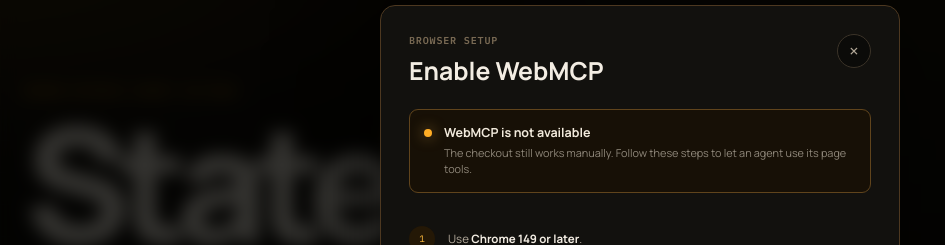
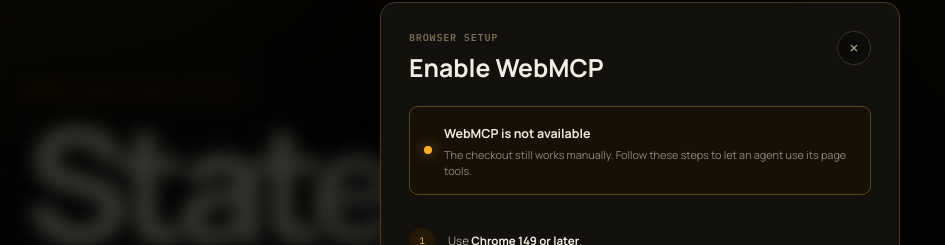
Before and after one commit to Iltwats/stateTrace, a React (Vite) app: page / in a window 1280 px wide. Both pictures are taken after a click on the button "WebMCP unavailable". Shown: the part 116-361 px from the top of the page, without its empty margins (0-945 px from the left). Built offline with nearby package versions, Linux system fonts and the light colour scheme.

Commit message:
fix: center status dot in setup card

```diff
--- a/src/app/App.tsx
+++ b/src/app/App.tsx
@@ -89,11 +89,9 @@
         </div>
 
         <div className={`webmcp-current-status status-${status.state}`}>
+          <span className={`protocol-light protocol-${status.state}`} aria-hidden="true" />
           <div>
-            <div className="webmcp-status-label">
-              <span className={`protocol-light protocol-${status.state}`} aria-hidden="true" />
-              <strong>{connected ? "Connected" : "WebMCP is not available"}</strong>
-            </div>
+            <strong>{connected ? "Connected" : "WebMCP is not available"}</strong>
             <p id="webmcp-setup-description">
               {connected
                 ? `${status.toolCount} StateTrace tools are registered in this browser.`
--- a/src/styles/global.css
+++ b/src/styles/global.css
@@ -1432,19 +1432,18 @@
   font-size: 1.2rem;
 }
 .webmcp-current-status {
+  display: grid;
+  grid-template-columns: 8px minmax(0, 1fr);
+  gap: 12px;
+  align-items: center;
   margin: 22px 0;
   padding: 14px;
   border: 1px solid #343128;
   border-radius: 9px;
   background: #0b0b09;
 }
-.webmcp-status-label {
-  display: flex;
-  gap: 12px;
-  align-items: center;
-}
 .webmcp-current-status strong { color: #f2eadc; font-size: 0.78rem; }
-.webmcp-current-status p { margin: 4px 0 0 20px; color: #8f877a; font-size: 0.68rem; line-height: 1.5; }
+.webmcp-current-status p { margin: 4px 0 0; color: #8f877a; font-size: 0.68rem; line-height: 1.5; }
 .webmcp-current-status.status-available { border-color: #285949; background: #0a1511; }
 .webmcp-current-status.status-unavailable { border-color: #60441c; background: #171006; }
 .webmcp-setup-steps { display: grid; gap: 4px; margin: 0; padding: 0; list-style: none; }
```
